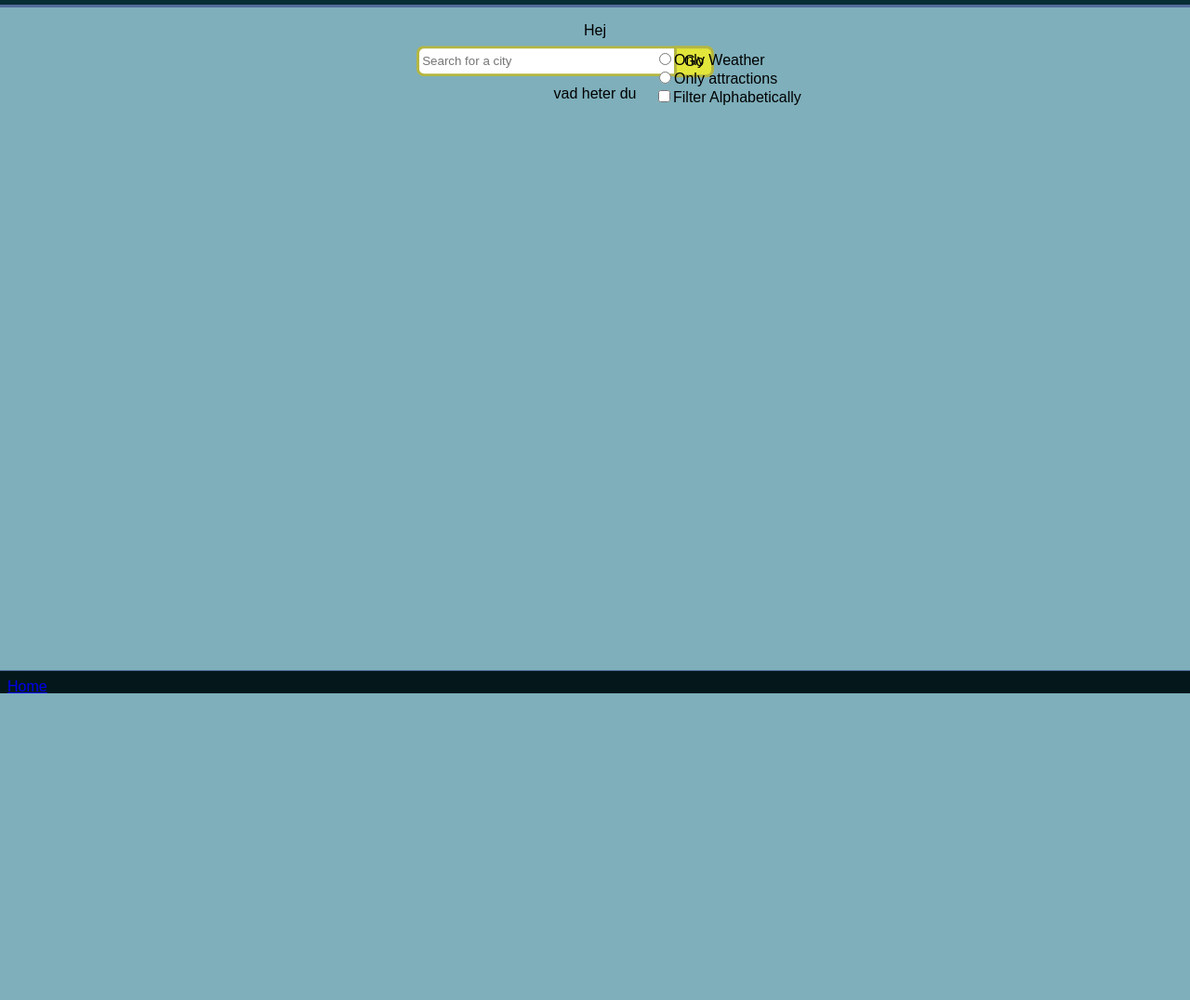
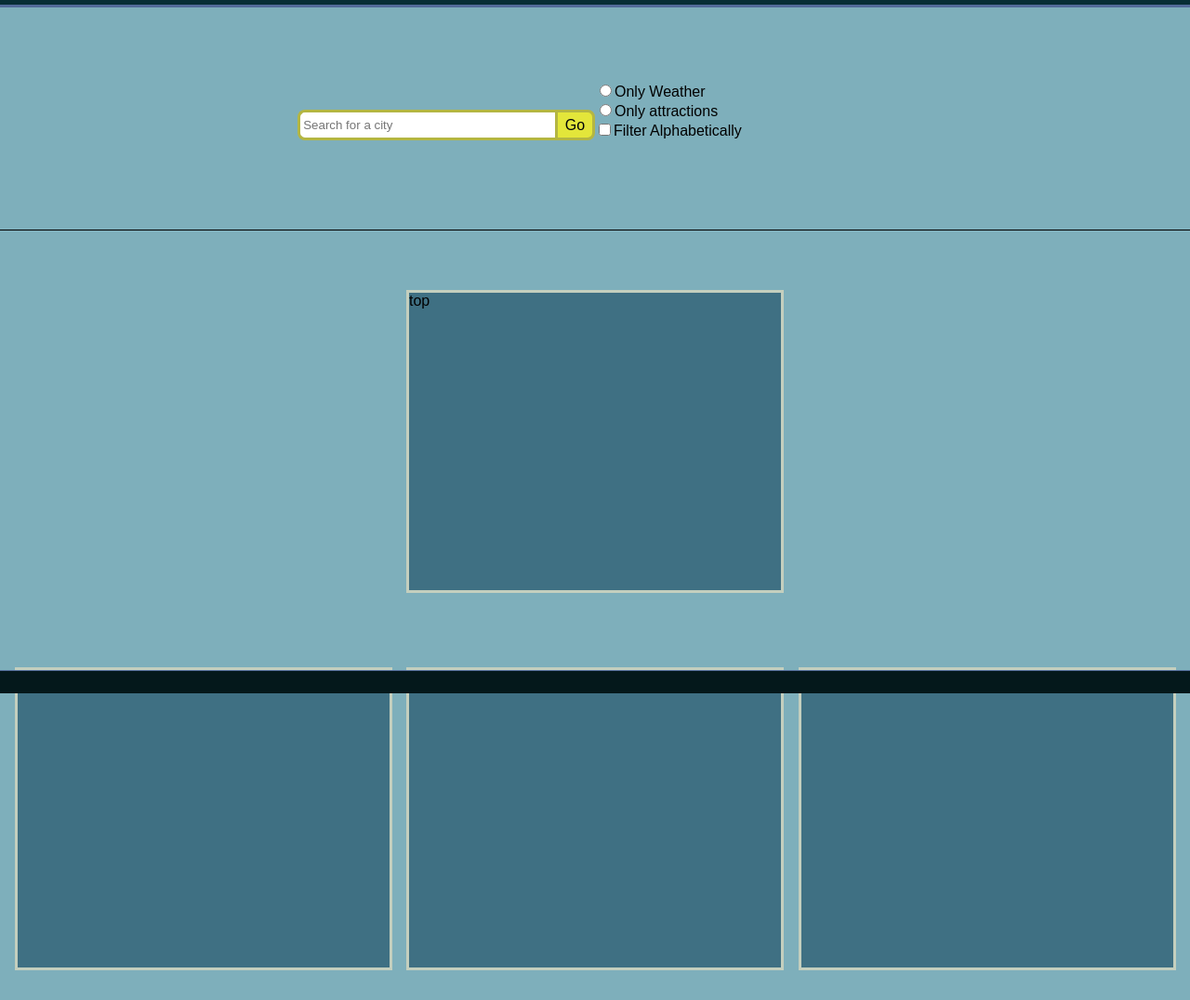
Before and after one commit to SalwaRaa/CityTravel, a plain HTML site: page index.html in a window 1280 px wide. Shown: the part 54-1130 px from the top of the page at 93% size. Before the commit the page ends 800 px from the top, so only its background shows below. Drawn offline with Linux system fonts and the light colour scheme.

Commit message:
Done with CCS and HTML section

```diff
--- a/index.css
+++ b/index.css
@@ -1,9 +1,10 @@
-html, body {
-    margin:0;
-    padding:0;
+html,
+body {
+  margin: 0;
+  padding: 0;
 }
 
-body{
+body {
   background-color: #7eafbb;
 }
 
@@ -14,7 +15,7 @@ body{
   border-bottom: 0.2rem solid #526b99;
 }
 
-.icon-airplane{
+.icon-airplane {
   margin-top: 0.7rem;
   margin-left: 1rem;
   margin-right: 0.5rem;
@@ -24,7 +25,7 @@ body{
 }
 
 .page-titel {
-    color:#c4cfbe;
+  color: #c4cfbe;
 }
 
 .container {
@@ -32,17 +33,16 @@ display: flex;
   flex-direction: row;
 }
 
-.font-style{
+.font-style {
   font-family: sans-serif;
 }
 
 .search {
   width: 20rem;
-    position: relative;
   display: flex;
 }
 
-  .search-term{
+.search-term {
   width: 100%;
   border: .2rem solid #b4b642;
   border-right: none;
@@ -53,7 +53,7 @@ flex-direction: row;
   color: #9DBFAF;
 }
 
-  .search-term:focus{
+.search-term:focus {
   color: #526b99;
 }
 
@@ -64,44 +64,64 @@ flex-direction: row;
   background: #e3e63a;
   text-align: center;
   color: #000408;
-    border-radius:0 0.5rem 0.5rem 0;
+  border-radius: 0 0.5rem 0.5rem 0;
   cursor: pointer;
   font-size: 1rem;
 }
 
-  /*Resize the wrap to see the search bar change*/
-  .wrap{
-    width: 20%;
-    position: absolute;
-    top: 15%;
-    left: 45%;
-    transform: translate(-50%, -50%);
+.wrap {
+  justify-content: flex-end;
+  align-items: flex-end;
+  display: flex;
 }
 
-  .container2{
+.container2 {
   display: flex;
-      flex-direction: column;
-      align-content: space-between;
-      position: absolute;
-      top: 13.5%;
-      left: 55%;
-  }
-  .container3{
-      justify-items: center;
-      align-items: center;
+  flex-wrap: wrap;
+  padding-bottom: 6rem;
+  margin-top: 5rem;
+  border-bottom: 0.1rem solid;
+  margin-bottom: 4rem;
 }
 
-.border-line{
-width: 100%;
-position: fixed;
-border-bottom: .2rem solid #072e35;
-padding: 6rem;
-color: #072e35;
+.filter-container,
+.wrap {
+  flex: 0 50%;
+
 }
+
+.filter-container label {
+  display: block;
+  line-height: 20px;
+}
+
+.inner-container>div {
+  width: 25rem;
+  height: 20rem;
+  background: #3f7083;
+  border: .2rem solid #c4cfbe;
+  margin-bottom: 2rem;
+}
+
+.container-top {
+  display: block;
+  margin: 0 auto;
+  margin-bottom: 5rem;
+  width: 25rem;
+  height: 20rem;
+  background: #3f7083;
+  border: .2rem solid #c4cfbe;
+}
+
+.inner-container {
+  display: flex;
+  justify-content: space-evenly;
+}
+
 
 #footer {
   position: fixed;
-padding: 0.5rem 0.5rem  0.5rem  0.5rem ;
+  padding: 0.5rem 0.5rem 0.5rem 0.5rem;
   width: 100%;
   bottom: 0;
   height: 0.5rem;
--- a/index.html
+++ b/index.html
@@ -1,5 +1,6 @@
 <!DOCTYPE html>
 <html>
+
 <head>
     <title>City Travel</title>
     <link rel="stylesheet" type="text/css" href="index.css">
@@ -8,35 +9,42 @@
 
 <body class="font-style">
     <section>
-            <div class ="container header">
-                 <img class = "icon-airplane"src ="airplane.ico" alt ="airplane icon">
-                 <h3 class ="page-titel">City Travel</h3>
+        <div class="container header">
+            <img class="icon-airplane" src="airplane.ico" alt="airplane icon">
+            <h3 class="page-titel">City Travel</h3>
         </div>
     </section>
 
+    <div class="container2">
         <div class="wrap">
             <div class="search">
                 <input type="text" class="search-term" placeholder="Search for a city">
                 <button type="submit" class="search-button">Go</button>
             </div>
         </div>
-
-         <div class= "container2">
-           <label> <input type="radio"name= "alts">Only Weather</label>
-           <label><input type="radio"name="alts">Only attractions</label>
-           <label> <input type= "checkbox">Filter Alphabetically</label>
+        <div class="filter-container">
+            <label> <input type="radio" name="alts">Only Weather</label>
+            <label><input type="radio" name="alts">Only attractions</label>
+            <label> <input type="checkbox">Filter Alphabetically</label>
+        </div>
+    </div>
+    <div>
+        <div class="container-top">top</div>
+        <div class="inner-container">
+            <div>
+                left
+            </div>
+            <div>
+                right
+            </div>
+            <div>
+                center
+            </div>
+        </div>
     </div>
 
-        <div class="container3">
-            <div> <p> Hej</p></div>
-            <div><p>Då</p></div>
-            <div><p>vad heter du</p></div>
-        </div>
-
-
-    <div id ="footer">
-        <a href="./index.html"> Home</a>
-    </div>
+    <div id="footer"> </div>
 
 </body>
+
 </html>
```
Lines whose indentation alone changed are shown as unchanged.
